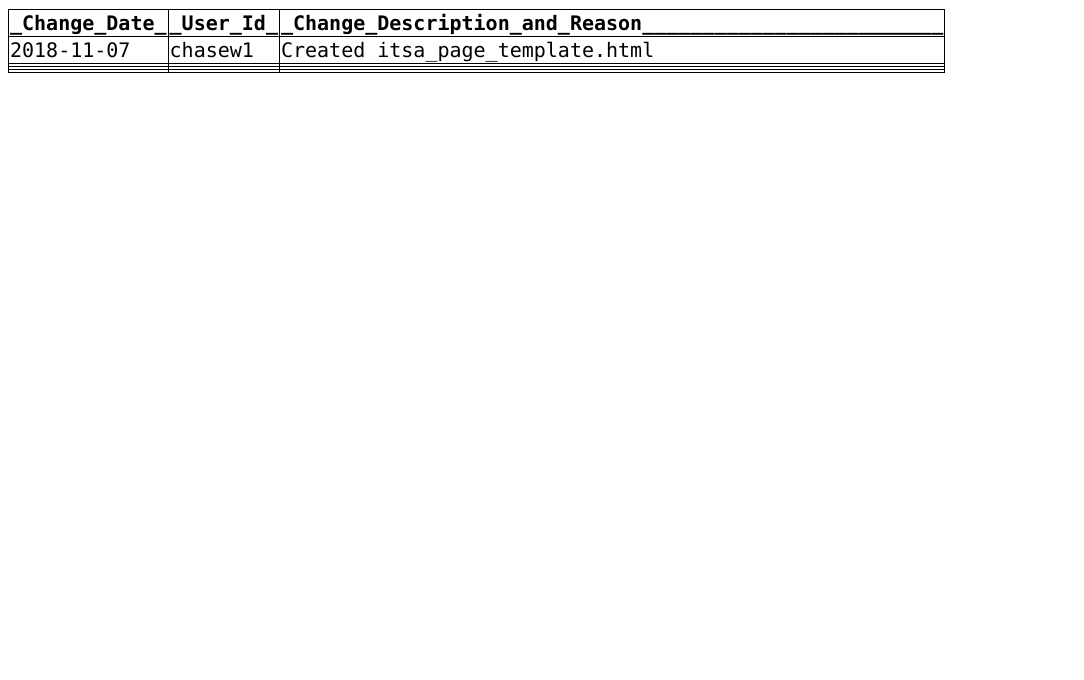
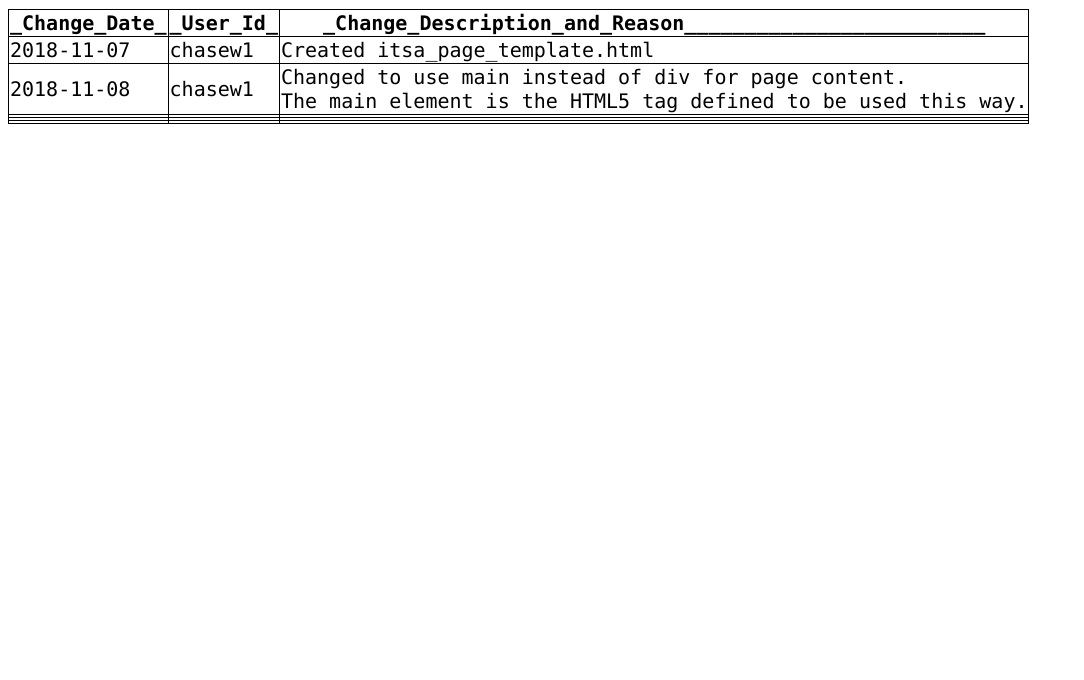
Before and after one commit to TeamMonday/itsaWeb, a plain HTML site: page web_site/itsa_page_template_history.html in a window 1280 px wide. Shown: the part 120-800 px from the top of the page, without its empty margins (0-1084 px from the left). Drawn offline with Linux system fonts and the light colour scheme.

Commit message:
Add files via upload

```diff
--- a/web_site/itsa_page_template_history.html
+++ b/web_site/itsa_page_template_history.html
@@ -36,6 +36,11 @@
     			<td>Created itsa_page_template.html</td>
     		</tr>
     		<tr>
+    			<td>2018-11-08</td>
+    			<td>chasew1</td>
+    			<td>Changed to use main instead of div for page content.<br>The main element is the HTML5 tag defined to be used this way.</td>
+    		</tr>
+    		<tr>
     			<td></td>
     			<td></td>
     			<td></td>
@@ -57,5 +62,16 @@
 
 louistag@d2l.lcc.edu; thompp10@d2l.lcc.edu; kitsonj1@d2l.lcc.edu; chasew1@d2l.lcc.edu; murph32@d2l.lcc.edu
 
+https://github.com/TeamMonday/itsaWeb/tree/master/web_site
+
+web site files
+--------------
+itsa_page_template.html
+itsa_page_template_history.html
+css/itsa_style.css
+css/itsa_style_css_history.html
+images/itsa_logo.png
+
+
 -->
 </html>
```
